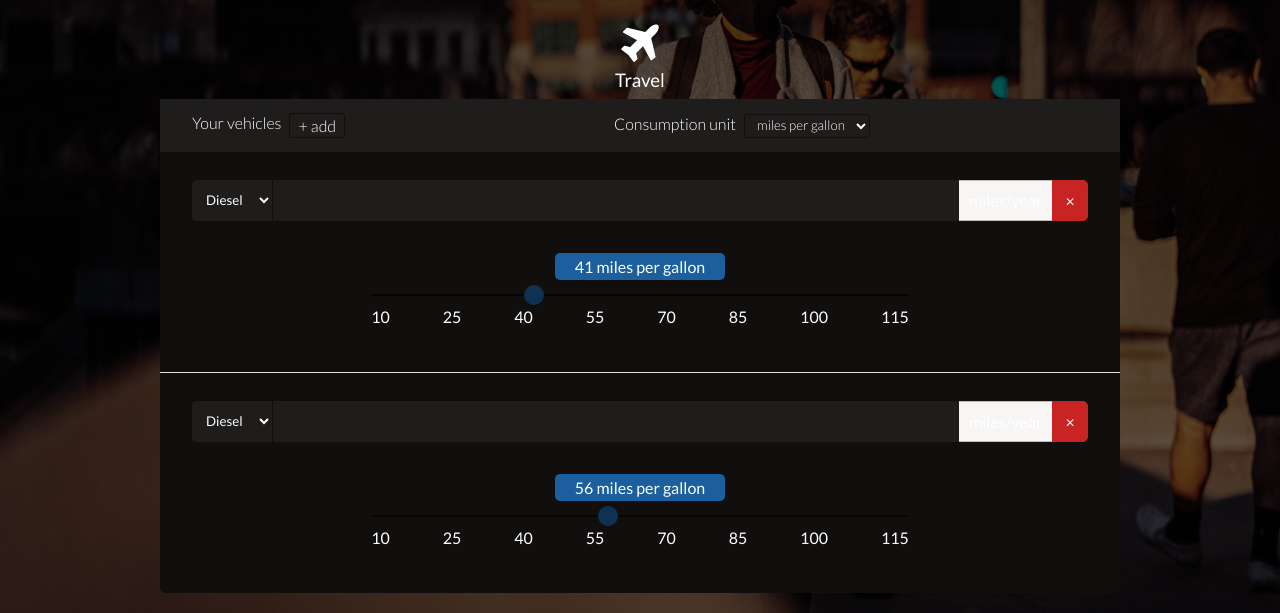
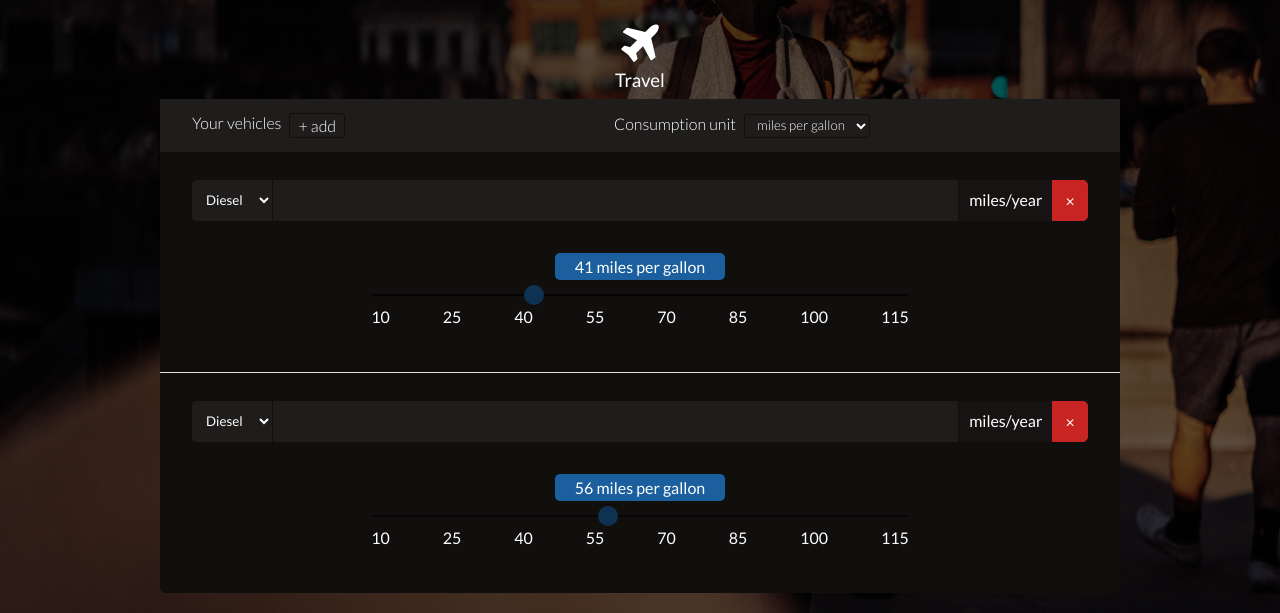
Before and after one commit to Steph-crown/carbon-footprint-calc-ui, a plain HTML site: page index.html in a window 1280 px wide. Shown: the part 187-800 px from the top of the page. Drawn offline with Linux system fonts and the light colour scheme; a web font is replaced by a local one.

Commit message:
dark theme

```diff
--- a/css/dark.css
+++ b/css/dark.css
@@ -50,3 +50,8 @@ input, .add, select {
 .diesel input {
     border: none;
 }
+.miles-per-year {
+    background-color: rgb(24, 19, 19);
+    border: none;
+    border-left: 1px solid var(--darker);
+}
```
